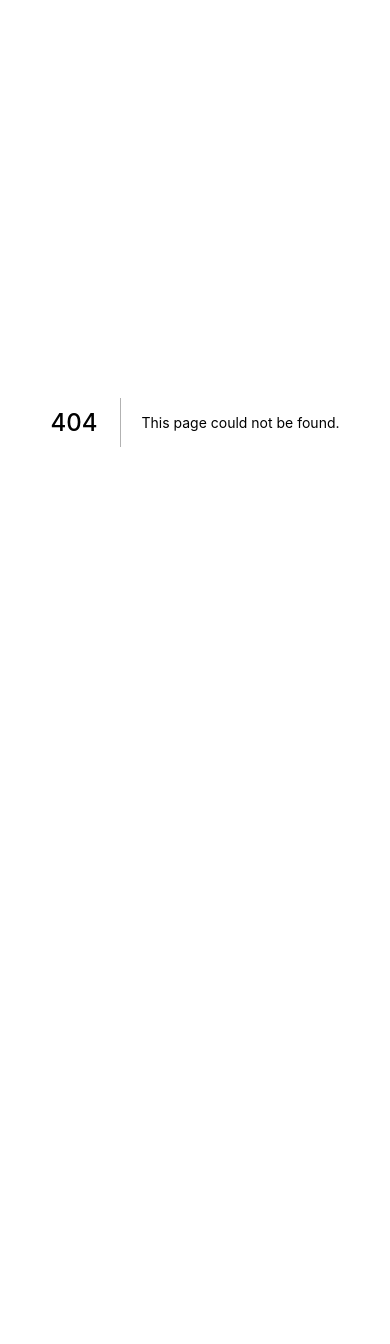
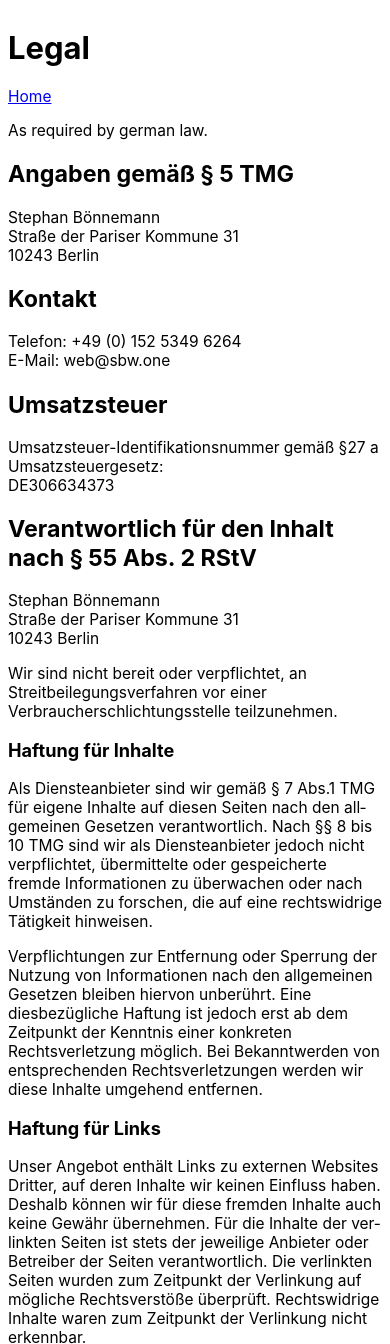
Before and after one commit to boennemann/sbw.one, a Next.js app: page /legal in a window 390 px wide. Before the commit this address had no page. Shown: the top 1344 px of the page. Before the commit the page ends 844 px from the top, so only its background shows below. Built offline with nearby package versions, Linux system fonts and the light colour scheme.

Commit message:
feat: add legal, improve animation, fix mobile safari

```diff
--- a/components/HomeGlobalStyle.js
+++ b/components/HomeGlobalStyle.js
@@ -1,14 +1,9 @@
 import {createGlobalStyle} from 'styled-components'
-
-const MIN_FONT_SIZE = 16
-const MAX_FONT_SIZE = 20
-const MIN_FONT_SIZE_SCREEN = 480
-const MAX_FONT_SIZE_SCREEN = 1200
 
 export default createGlobalStyle`
   /* latin-ext */
   @font-face {
-    font-display: swap;
+    font-display: fallback;
     font-family: 'Fira Mono';
     font-style: normal;
     font-weight: 400;
@@ -17,7 +12,7 @@ export default createGlobalStyle`
   }
   /* latin */
   @font-face {
-    font-display: swap;
+    font-display: fallback;
     font-family: 'Fira Mono';
     font-style: normal;
     font-weight: 400;
@@ -25,28 +20,22 @@ export default createGlobalStyle`
     unicode-range: U+0000-00FF, U+0131, U+0152-0153, U+02BB-02BC, U+02C6, U+02DA, U+02DC, U+2000-206F, U+2074, U+20AC, U+2122, U+2191, U+2193, U+2212, U+2215, U+FEFF, U+FFFD;
   }
 
+	html, body, #__next {
+		height: 100%;
+		width: 100%;
+	}
+
   html {
-		background-color: ${({theme}) => theme.primary};
+    background-color: ${({theme}) => theme.bg};
   }
 
   body {
-		color: white;
+    margin: 0;
+    color: ${({theme}) => theme.color};
     font-family: Fira Mono, monospace;
-		font-size: calc(
-      ${MIN_FONT_SIZE}px +
-      (${MAX_FONT_SIZE} - ${MIN_FONT_SIZE}) *
-      (100vw - ${MIN_FONT_SIZE_SCREEN}px) /
-      (${MAX_FONT_SIZE_SCREEN} - ${MIN_FONT_SIZE_SCREEN})
-    );
-		hyphens: auto;
-    hyphenate-limit-chars: 6 3 3;
-    hyphenate-limit-lines: 2;
-    hyphenate-limit-last: always;
-    hyphenate-limit-zone: 8%;
   }
 
   #__next {
-    min-height: 100vh;
     position: relative;
   }
 
@@ -61,7 +50,7 @@ export default createGlobalStyle`
 
   h1, span {
     display: inline-block;
-		background-color: #020202;
+		background-color: ${({theme}) => theme.bg};
     padding: 0 2px;
   }
 
--- a/pages/_app.js
+++ b/pages/_app.js
@@ -2,20 +2,34 @@ import App from 'next/app'
 import Head from 'next/head'
 import React from 'react'
 import {createGlobalStyle} from 'styled-components'
+
+const MIN_FONT_SIZE = 16
+const MAX_FONT_SIZE = 20
+const MIN_FONT_SIZE_SCREEN = 480
+const MAX_FONT_SIZE_SCREEN = 1200
 
 const GlobalStyle = createGlobalStyle`
   html, body {
     overflow-x: hidden;
   }
 
+  body {
+    font-size: calc(
+      ${MIN_FONT_SIZE}px +
+      (${MAX_FONT_SIZE} - ${MIN_FONT_SIZE}) *
+      (100vw - ${MIN_FONT_SIZE_SCREEN}px) /
+      (${MAX_FONT_SIZE_SCREEN} - ${MIN_FONT_SIZE_SCREEN})
+    );
+    hyphens: auto;
+    hyphenate-limit-chars: 6 3 3;
+    hyphenate-limit-lines: 2;
+    hyphenate-limit-last: always;
+    hyphenate-limit-zone: 8%;
+  }
+
   * {
     box-sizing: border-box;
   }
-
-	body {
-		margin: 0;
-		font-family: -apple-system, BlinkMacSystemFont, Avenir Next, Avenir, Helvetica, sans-serif;
-	}
 `
 
 export default class MyApp extends App {
--- /dev/null
+++ b/pages/legal.js
@@ -0,0 +1,109 @@
+import Link from 'next/link'
+import React from 'react'
+import {createGlobalStyle} from 'styled-components'
+
+import NAME from '../lib/name'
+
+const GlobalStyle = createGlobalStyle`
+  body {
+    font-family: -apple-system, BlinkMacSystemFont, Avenir Next, Avenir, Helvetica, sans-serif;
+  }
+`
+
+export default function Legal() {
+  return (
+    <div id="legal-wrapper">
+      <GlobalStyle />
+      <h1>Legal</h1>
+      <Link href="/" prefetch>
+        <a>Home</a>
+      </Link>
+      <p>As required by german law.</p>
+      <h2>Angaben gemäß § 5 TMG</h2>
+      <p>
+        {NAME}
+        <br />
+        Straße der Pariser Kommune 31
+        <br />
+        10243 Berlin
+      </p>
+      <h2>Kontakt</h2>
+      <p>
+        Telefon: +49 (0) 152 5349 6264
+        <br />
+        E-Mail: web@sbw.one
+      </p>
+      <h2>Umsatzsteuer</h2>
+      <p>
+        Umsatzsteuer-Identifikationsnummer gemäß §27 a Umsatzsteuergesetz:
+        <br />
+        DE306634373
+      </p>
+      <h2>Verantwortlich für den Inhalt nach § 55 Abs. 2 RStV</h2>
+      <p>
+        {NAME}
+        <br />
+        Straße der Pariser Kommune 31
+        <br />
+        10243 Berlin
+      </p>
+      <p>
+        Wir sind nicht bereit oder verpflichtet, an Streitbeilegungsverfahren
+        vor einer Verbraucherschlichtungsstelle teilzunehmen.
+      </p>
+      <h3>Haftung für Inhalte</h3>
+      <p>
+        Als Diensteanbieter sind wir gemäß § 7 Abs.1 TMG für eigene Inhalte auf
+        diesen Seiten nach den allgemeinen Gesetzen verantwortlich. Nach §§ 8
+        bis 10 TMG sind wir als Diensteanbieter jedoch nicht verpflichtet,
+        übermittelte oder gespeicherte fremde Informationen zu überwachen oder
+        nach Umständen zu forschen, die auf eine rechtswidrige Tätigkeit
+        hinweisen.
+      </p>
+      <p>
+        Verpflichtungen zur Entfernung oder Sperrung der Nutzung von
+        Informationen nach den allgemeinen Gesetzen bleiben hiervon unberührt.
+        Eine diesbezügliche Haftung ist jedoch erst ab dem Zeitpunkt der
+        Kenntnis einer konkreten Rechtsverletzung möglich. Bei Bekanntwerden von
+        entsprechenden Rechtsverletzungen werden wir diese Inhalte umgehend
+        entfernen.
+      </p>
+      <h3>Haftung für Links</h3>
+      <p>
+        Unser Angebot enthält Links zu externen Websites Dritter, auf deren
+        Inhalte wir keinen Einfluss haben. Deshalb können wir für diese fremden
+        Inhalte auch keine Gewähr übernehmen. Für die Inhalte der verlinkten
+        Seiten ist stets der jeweilige Anbieter oder Betreiber der Seiten
+        verantwortlich. Die verlinkten Seiten wurden zum Zeitpunkt der
+        Verlinkung auf mögliche Rechtsverstöße überprüft. Rechtswidrige Inhalte
+        waren zum Zeitpunkt der Verlinkung nicht erkennbar.
+      </p>
+      <p>
+        Eine permanente inhaltliche Kontrolle der verlinkten Seiten ist jedoch
+        ohne konkrete Anhaltspunkte einer Rechtsverletzung nicht zumutbar. Bei
+        Bekanntwerden von Rechtsverletzungen werden wir derartige Links umgehend
+        entfernen.
+      </p>
+      <h3>Urheberrecht</h3>
+      <p>
+        Die durch die Seitenbetreiber erstellten Inhalte und Werke auf diesen
+        Seiten unterliegen dem deutschen Urheberrecht. Die Vervielfältigung,
+        Bearbeitung, Verbreitung und jede Art der Verwertung außerhalb der
+        Grenzen des Urheberrechtes bedürfen der schriftlichen Zustimmung des
+        jeweiligen Autors bzw. Erstellers. Downloads und Kopien dieser Seite
+        sind nur für den privaten, nicht kommerziellen Gebrauch gestattet.
+      </p>
+      <p>
+        Soweit die Inhalte auf dieser Seite nicht vom Betreiber erstellt wurden,
+        werden die Urheberrechte Dritter beachtet. Insbesondere werden Inhalte
+        Dritter als solche gekennzeichnet. Sollten Sie trotzdem auf eine
+        Urheberrechtsverletzung aufmerksam werden, bitten wir um einen
+        entsprechenden Hinweis. Bei Bekanntwerden von Rechtsverletzungen werden
+        wir derartige Inhalte umgehend entfernen.
+      </p>
+      <p>
+        Quelle: <a href="https://www.e-recht24.de">eRecht24</a>
+      </p>
+    </div>
+  )
+}
```
Also changed, not shown: components/FadeIn.js (deleted, +0 -23 lines), components/Photo.js (+21 -10 lines), pages/index.js (+26 -9 lines). Lines whose indentation alone changed are shown as unchanged.
